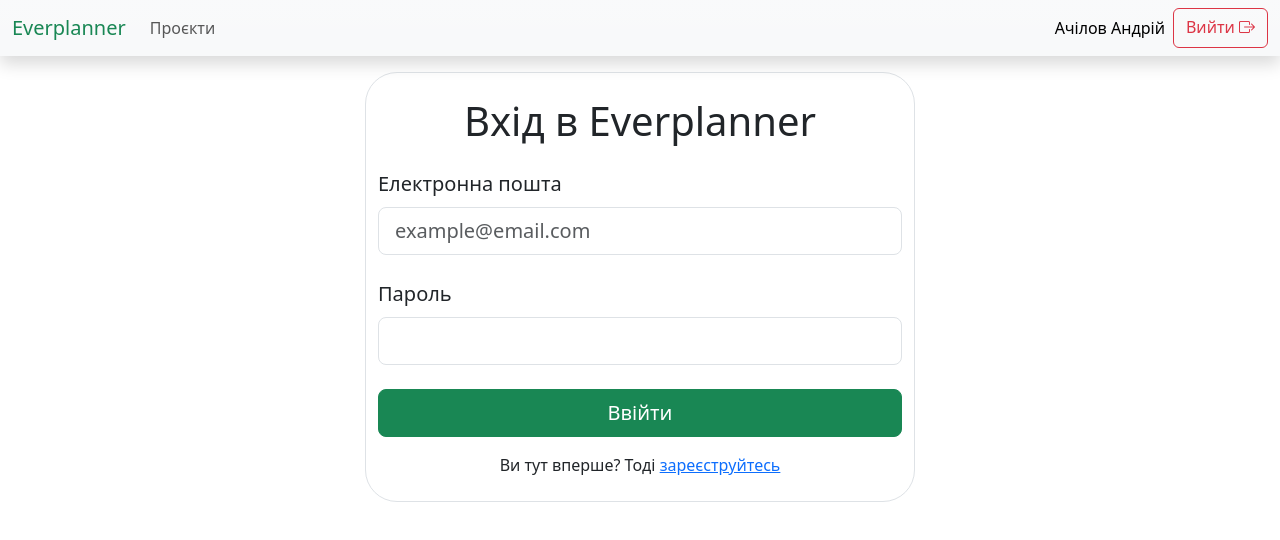
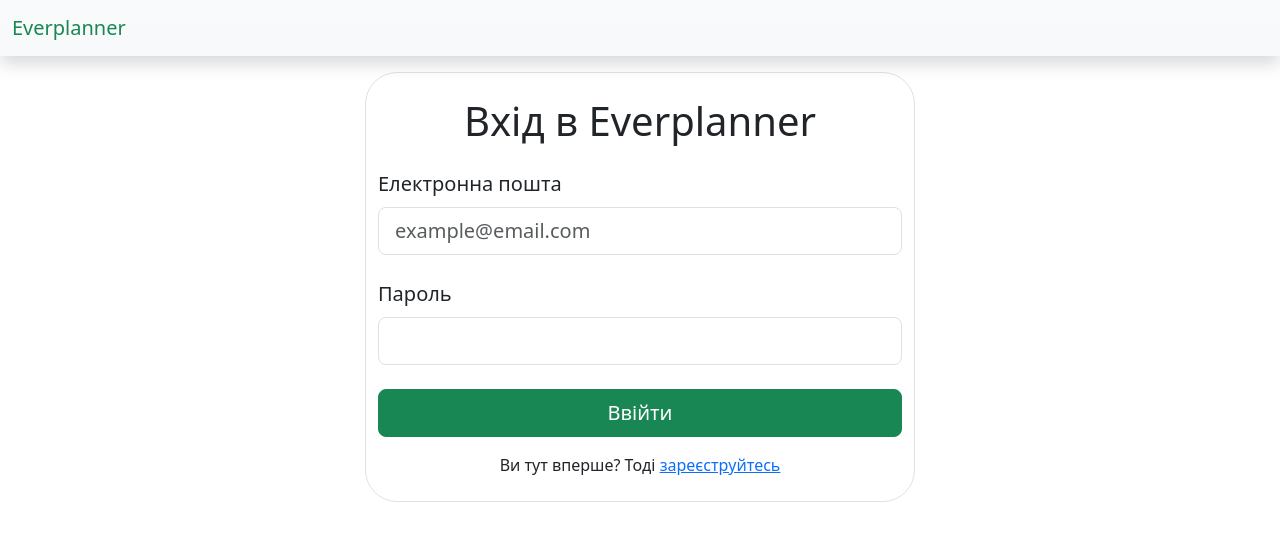
Before and after one commit to AndrryArmor/Everplanner, a Vue app in the folder Frontend/: page /login in a window 1280 px wide. Shown: the top 540 px of the page. Built offline with nearby package versions, Linux system fonts and the light colour scheme.

Commit message:
Remove exit button and navigation when not logged in.

```diff
--- a/Frontend/src/components/TheNavbar.vue
+++ b/Frontend/src/components/TheNavbar.vue
@@ -1,7 +1,7 @@
 <template>
   <nav class="navbar navbar-expand-sm shadow bg-gradient bg-light">
     <div class="container-fluid">
-      <router-link to="/login" class="navbar-brand text-success fw-light">
+      <router-link :to="getHomePage()" class="navbar-brand text-success fw-light">
         Everplanner
       </router-link>
       <button
@@ -13,10 +13,10 @@
         <span class="navbar-toggler-icon"></span>
       </button>
       <div class="collapse navbar-collapse" id="navbarSupportedContent">
-        <div class="navbar-nav me-auto">
+        <div v-show="route.params.userId" class="navbar-nav me-auto">
           <router-link to="/users/0/projects" class="nav-link">Проєкти</router-link>
         </div>
-        <div class="navbar-nav">
+        <div v-show="route.params.userId" class="navbar-nav">
           <span class="nav-link active user-select-none">Ачілов Андрій</span>
           <router-link to="/login" class="btn btn-outline-danger" role="button">
             Вийти
@@ -28,6 +28,14 @@
   </nav>
 </template>
 
-<script setup></script>
+<script setup>
+import { useRoute } from "vue-router";
+
+const route = useRoute();
+
+function getHomePage() {
+  return route.params.userId ? `/users/${route.params.userId}/projects` : "/login";
+}
+</script>
 
 <style scoped lang="scss"></style>
```
